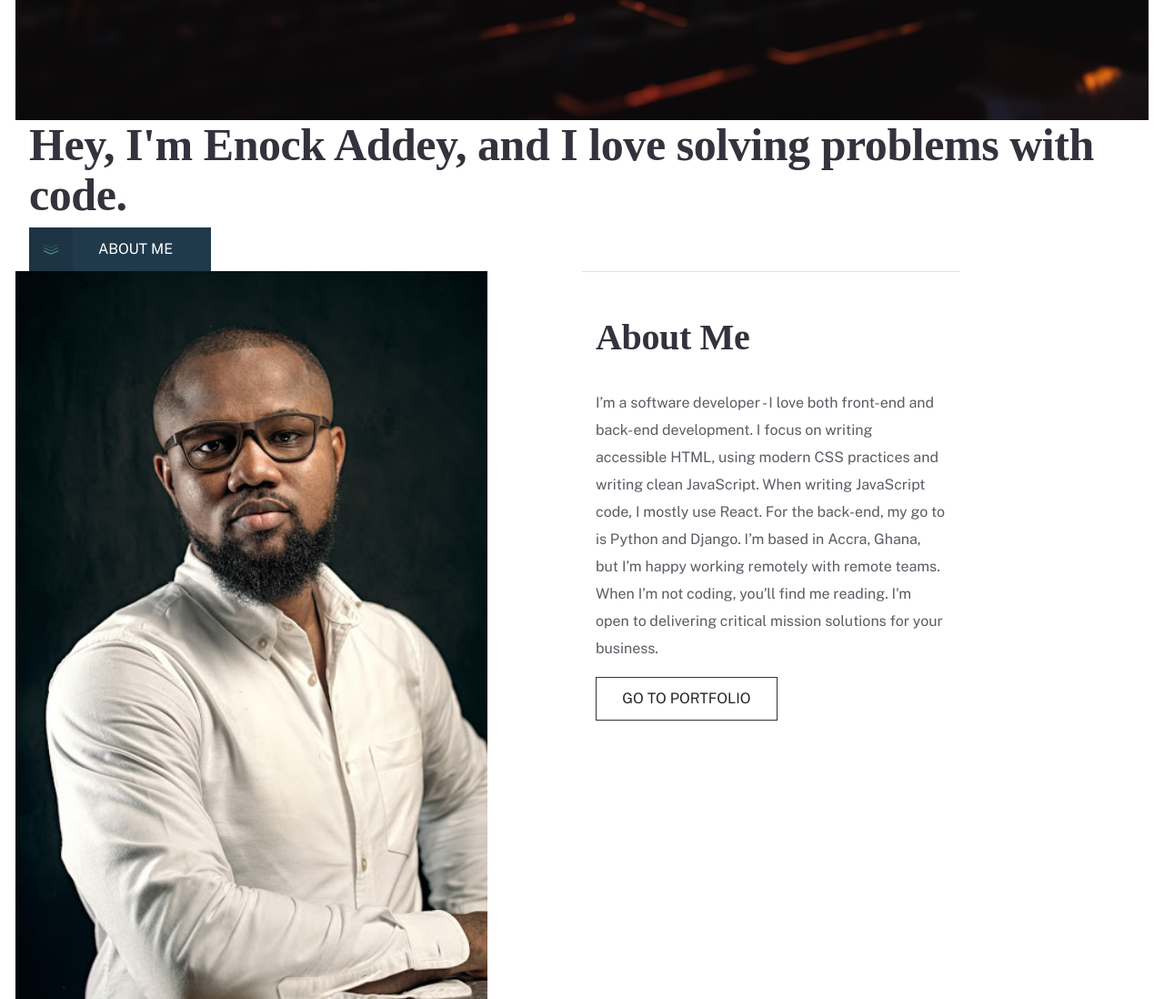
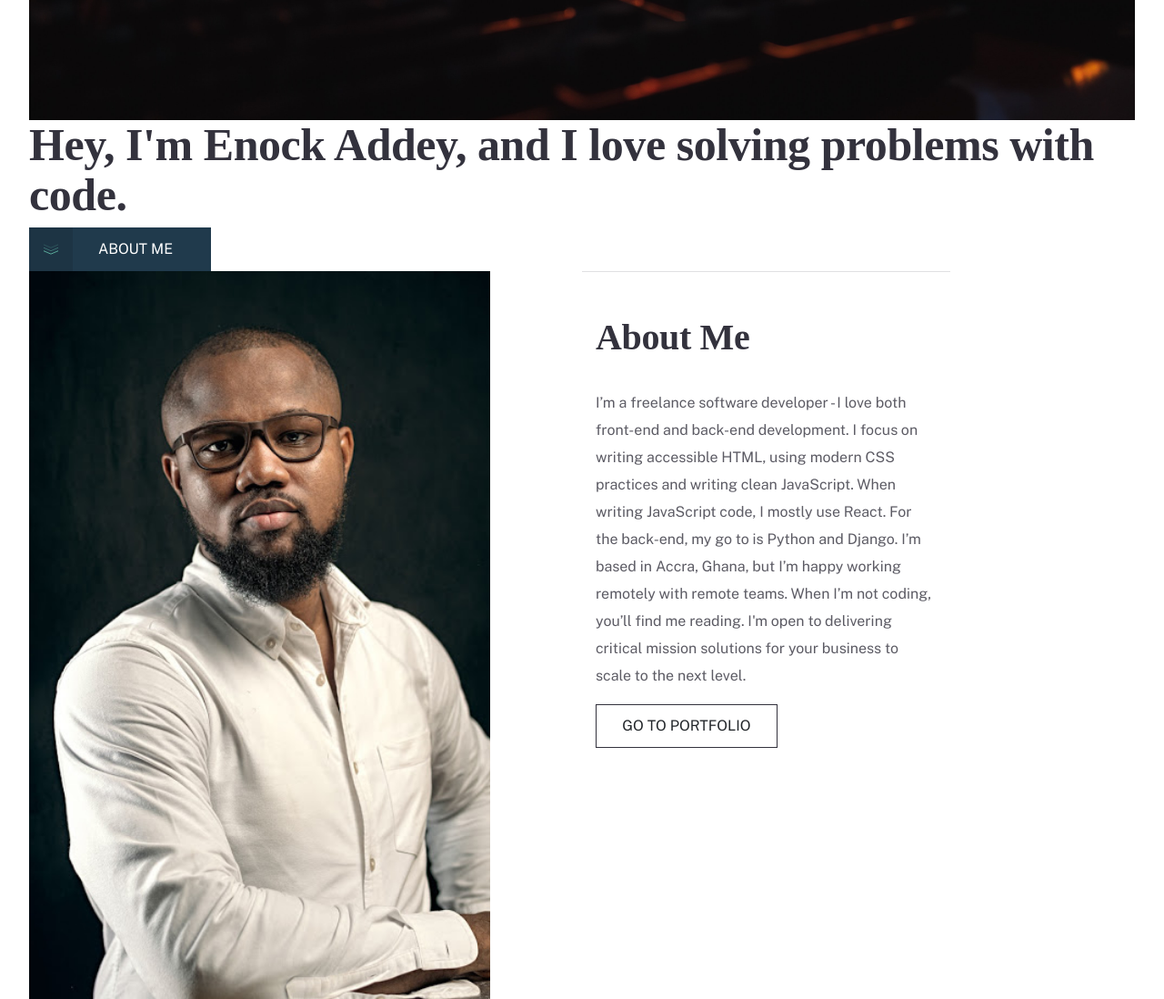
Before and after one commit to Nocks/personal-website-front-end, a plain HTML site: page index.html in a window 1280 px wide. Shown: the part 680-1778 px from the top of the page at 91% size. Drawn offline with nearby package versions, Linux system fonts and the light colour scheme; a web font is replaced by a local one.

Commit message:
Main layout structure

```diff
--- a/index.html
+++ b/index.html
@@ -15,9 +15,10 @@
     <link rel="stylesheet" href="styles/styles.css">
 </head>
 <body>
+    <div class="main-outter-wrapper">
         <div class="container-fluid main-inner-wrapper">
             <div class="row">
-            <div class="col-12">
+                <div class="col-12 logo-menu-wrapper">
                     <div class="logo">
                         <img src="assets/cogs.svg" alt="Logo">
                     </div>
@@ -50,16 +51,18 @@
                             <div class="col-12 about__text">
                                 <h2>About Me</h2>
                                 <p>
-                                I’m a software developer - I love both front-end
-                                and back-end development. I focus on writing
-                                accessible HTML, using modern CSS practices and
-                                writing clean JavaScript. When writing JavaScript
-                                code, I mostly use React. For the back-end, my
-                                go to is Python and Django. I’m based in
-                                Accra, Ghana, but I’m happy working remotely with
-                                remote teams. When I’m not coding, you’ll find
-                                me reading. I'm open to delivering critical
-                                mission solutions for your business.
+                                    I’m a freelance software developer - I love both
+                                    front-end and back-end development. I focus on
+                                    writing accessible HTML, using modern CSS
+                                    practices and writing clean JavaScript.
+                                    When writing JavaScript code, I mostly use
+                                    React. For the back-end, my go to is Python
+                                    and Django. I’m based in Accra, Ghana, but
+                                    I’m happy working remotely with remote teams.
+                                    When I’m not coding, you’ll find me reading.
+                                    I'm open to delivering critical mission
+                                    solutions for your business to scale
+                                    to the next level.
                                 </p>
                                 <a class="btn btn-site btn-alink" href="#">Go to portfolio</a>
                             </div>
@@ -69,15 +72,16 @@
             </section>
             <section class="home-cta">
                 <div class="row d-flex flex-column align-items-center justify-content-center flex-md-row justify-content-md-between">
-                <div class="col col-md-4 mb-5 mb-md-0">
+                    <div class="col col-md-4 mb-5 mb-md-0 home-cta__content-wrapper">
                         <h2 class="home-cta__question text-center text-md-left">Interested in doing a project together?</h2>
                     </div>
-                <div class="col d-none d-md-block col-md-6 home-cta__line px-4"></div>
-                <div class="col col-md-2 d-flex justify-content-center">
+                    <div class="col d-none d-md-block col-md-6 home-cta__line px-4 home-cta__content-wrapper"></div>
+                    <div class="col col-md-2 d-flex justify-content-center home-cta__content-wrapper">
                         <a class="btn btn-site btn-alink" href="mailto:enock.addey@gmail.com">Contact me</a>
                     </div>
                 </div>
             </section>
+        </div>
     </div>
     <div class="container-fluid footer">
         <footer>
--- a/styles/styles.scss
+++ b/styles/styles.scss
@@ -90,14 +90,18 @@ p {
     }
 }
 
-.main-inner-wrapper {
+.main-outter-wrapper {
     padding: 2rem;
+}
+
+.logo-menu-wrapper {
+    padding: 0;
 }
 
 .header {
 
     .intro__inner-wrapper {
-        // padding: 0;
+        padding: 0;
     }
 
     .intro h1 {
@@ -139,6 +143,10 @@ p {
 .home-cta {
     margin-top: 2rem;
     margin-bottom: 80px;
+
+    &__content-wrapper {
+        padding: 0;
+    }
 
     &__line {
         position: relative;
```
Also changed, not shown: styles/styles.css, 1 other file. Lines whose indentation alone changed are shown as unchanged.
